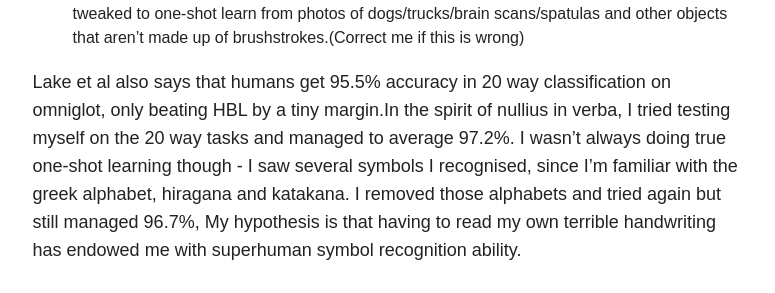
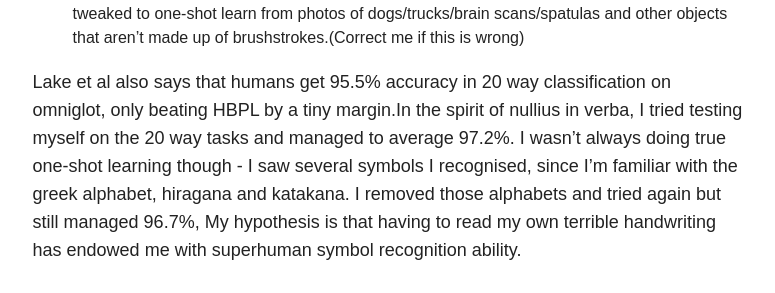
Before and after one commit to sorenbouma/sorenbouma.github.io, a Jekyll site: the page built from _posts/blog/2017-02-11-oneshot.md, in a window 1280 px wide and 900 px high, scrolled down 4978 px. Shown: the part 188-481 px from the top of the window, without its empty margins (347-1122 px from the left). Built offline with Jekyll 4.4.1, drawn with Linux system fonts in a browser that asks for light colours; nearby versions of some CDN libraries; formulas are drawn with MathJax 3; comment, search, counter and statistics services are not loaded; some of the changed lines change nothing that is shown; some of the changed text lies outside the part shown.

Commit message:
changed site description again

```diff
--- a/_posts/blog/2017-02-11-oneshot.md
+++ b/_posts/blog/2017-02-11-oneshot.md
@@ -28,7 +28,7 @@
 
 
 
-..Yet another one of the [things](https://dspace.mit.edu/handle/1721.1/6125 "..back in the 1960s, some of the early pioneers of AI set some undergrads the task of building a complete computer vision system over summer") humans can do that seemed trivial to us right up until w tried to make an algorithm do it.
+..Yet another one of the [things](https://dspace.mit.edu/handle/1721.1/6125 "..back in the 1960s, some of the early pioneers of AI set some undergrads the task of building a complete computer vision system over summer") humans can do that seemed trivial to us right up until we tried to make an algorithm do it.
 
 This ability to rapidly learn from very little data seems like it's obviously desirable for machine learning systems to have because collecting and labelling data is expensive. I also think this is an important step on the long road towards general intelligence.
 
@@ -109,7 +109,7 @@
 1. HBPL used data about the strokes, not just the raw pixels
 2. HBPL involved learning a generative model for strokes, unlike deep learning it can't easily be tweaked to one-shot learn from photos of dogs/trucks/brain scans/spatulas and other objects that aren't made up of brushstrokes.(Correct me if this is wrong)
 
-Lake et al also says that humans get 95.5% accuracy in 20 way classification on omniglot, only beating HBL by a tiny margin.In the spirit of nullius in verba, I tried testing myself on the 20 way tasks and managed to average 97.2%. I wasn't always doing true one-shot learning though - I saw several symbols I recognised, since I'm familiar with the greek alphabet, hiragana and katakana. I removed those alphabets and tried again but still managed 96.7%,
+Lake et al also says that humans get 95.5% accuracy in 20 way classification on omniglot, only beating HBPL by a tiny margin.In the spirit of nullius in verba, I tried testing myself on the 20 way tasks and managed to average 97.2%. I wasn't always doing true one-shot learning though - I saw several symbols I recognised, since I'm familiar with the greek alphabet, hiragana and katakana. I removed those alphabets and tried again but still managed 96.7%,
 My hypothesis is that having to read my own terrible handwriting has endowed me with superhuman symbol recognition ability.
 
 #### Ways to use deep networks for one shot learning?!
@@ -388,7 +388,7 @@
 1. Having a neural net map from the current state and a sequence of states(the human demonstration) to an action
 2. Training it on pairs of human demonstrations on slightly different variants of the same task, with the goal of reproducing the second demonstration based on the first.
 
-This strikes me as a really promising path to having broadly applicable, learning based robots!
+This strikes me as a really promising path to one day having broadly applicable, learning based robots!
 
 
 Bringing one-shot learning to NLP tasks is a cool idea too. *Matching Networks for One-Shot learning* has an attempt at one-shot language modeling, filling a missing word in a test sentence given a small set of support sentences, and it seems to work pretty well. Exciting!
```
Also changed, not shown: 1 other file.
